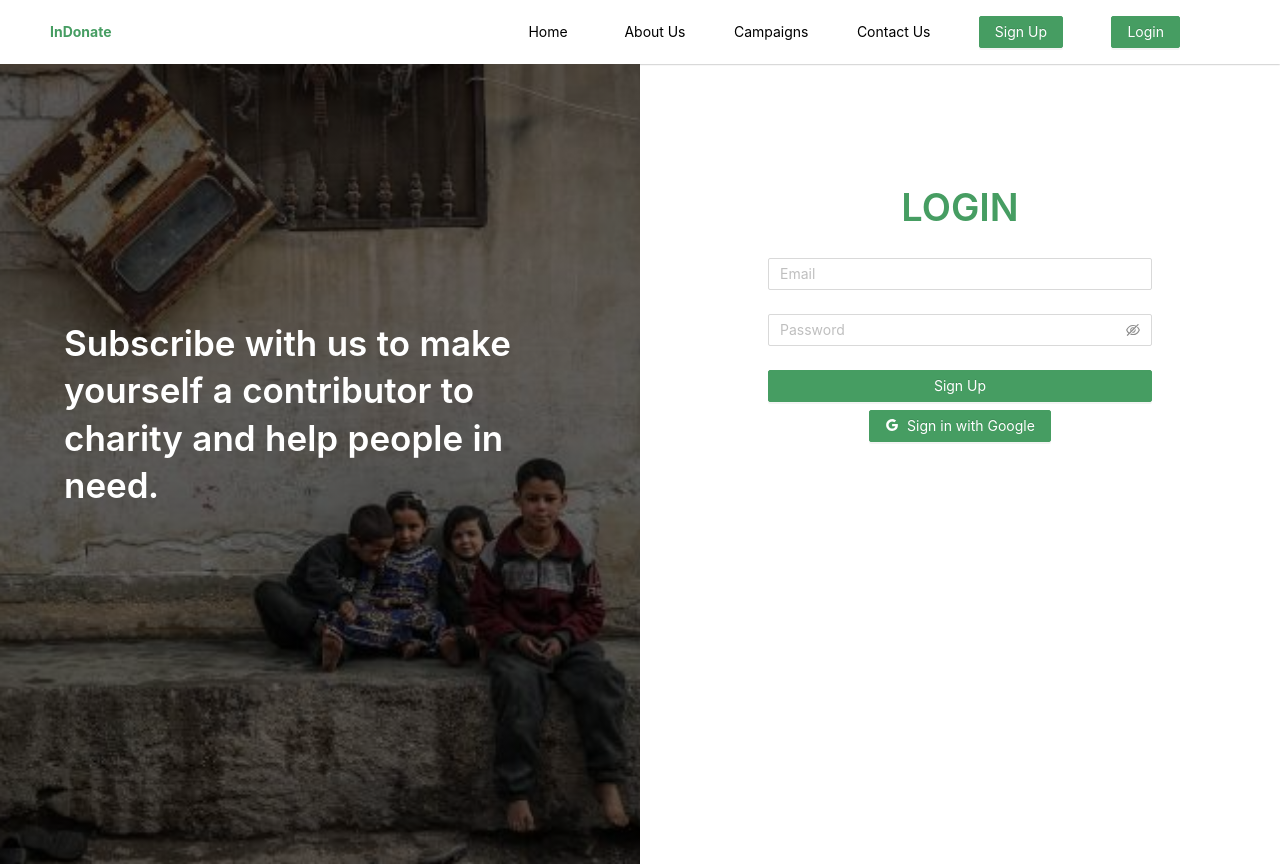
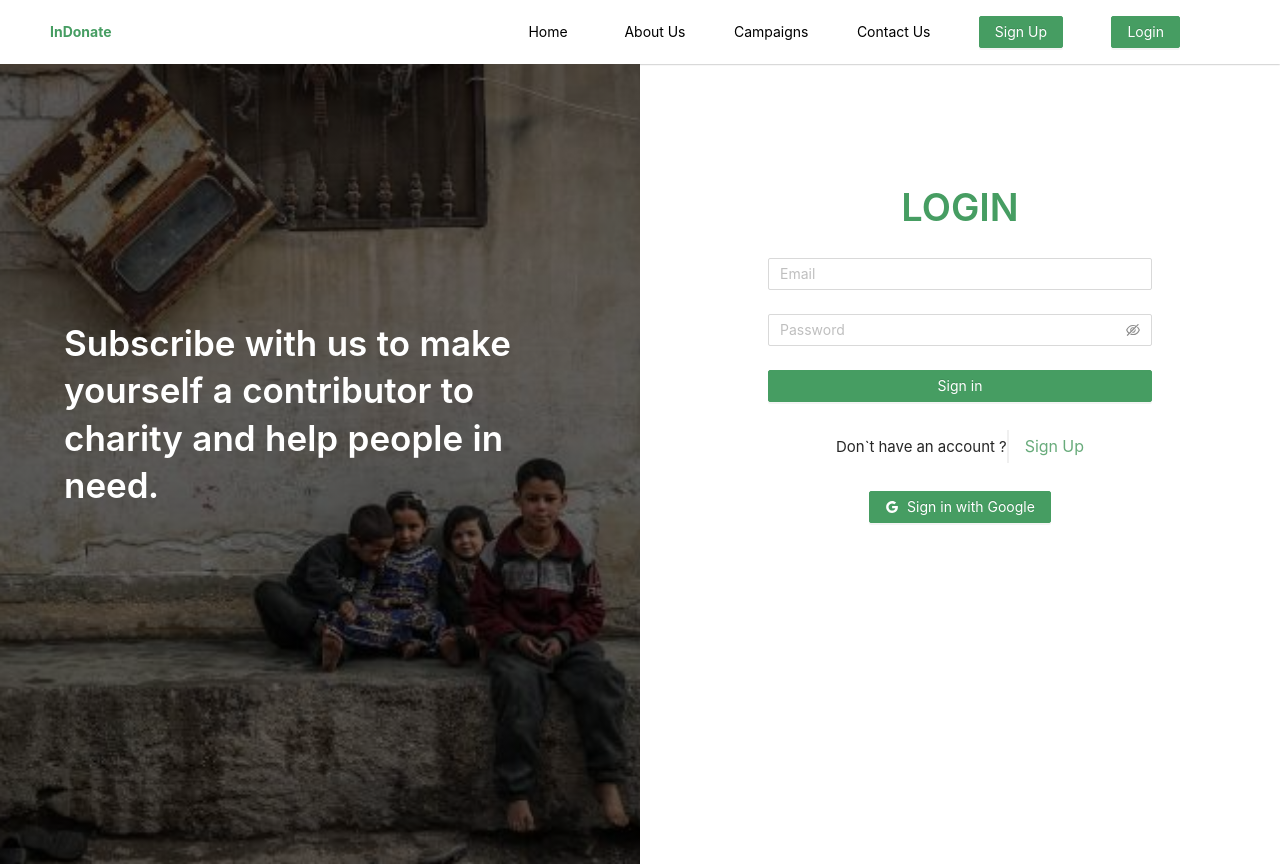
Before and after one commit to GSG-G11/Indonate, a React (Create React App) app in the folder client/: page /login in a window 1280 px wide. Built offline with nearby package versions, Linux system fonts and the light colour scheme; no server answers.

Commit message:
change size of register options Relates #84

```diff
--- a/client/src/components/common/SignForm.jsx
+++ b/client/src/components/common/SignForm.jsx
@@ -134,9 +134,8 @@ function SignForm({ getUserInfo, type }) {
           <Password placeholder="Confirm password" />
         </Item>
       ) : null}
-
       <Button className="sign-up-btn" type="primary" htmlType="submit">
-        Sign Up
+        { type === 'register' ? 'Sign up' : 'Sign in'}
       </Button>
     </Form>
   );
--- a/client/src/pages/signin/index.jsx
+++ b/client/src/pages/signin/index.jsx
@@ -4,6 +4,7 @@ import {
   Typography,
   message,
   Space,
+  Anchor,
 } from 'antd';
 import { useDispatch } from 'react-redux';
 import { GoogleOutlined } from '@ant-design/icons';
@@ -12,7 +13,9 @@ import { sign } from '../../redux/feature/user/userSlice';
 import '../signup/style.less';
 import SignForm from '../../components/common/SignForm';
 
-const { Title } = Typography;
+const { Link } = Anchor;
+
+const { Title, Text } = Typography;
 
 function Signin() {
   const dispatch = useDispatch();
@@ -51,7 +54,16 @@ function Signin() {
           >
             LOGIN
           </Title>
-          <SignForm getUserInfo={login} type="login" />
+          <SignForm getUserInfo={login} items="login" />
+          <div className="register_option">
+            <Text>Don`t have an account ?</Text>
+            <Anchor affix={false}>
+              <Link
+                href="/signup"
+                title="Sign Up"
+              />
+            </Anchor>
+          </div>
           <Button type="primary" icon={<GoogleOutlined />}>
             Sign in with Google
           </Button>
--- a/client/src/pages/signup/index.jsx
+++ b/client/src/pages/signup/index.jsx
@@ -28,7 +28,7 @@ function SignUp() {
     try {
       const { data: { data } } = await axios.post('/api/signup', userInfo);
       dispatch(sign(data));
-      navigate('/');// home page
+      navigate('/');
       message.success(`Welcome ${data.name}`);
     } catch ({ response: { data: { message: errorMessage } } }) {
       message.error({
@@ -64,7 +64,7 @@ function SignUp() {
             <Anchor affix={false}>
               <Link
                 href="/login"
-                title="Sign in"
+                title="Sign In"
               />
             </Anchor>
           </div>
--- a/client/src/pages/signup/style.less
+++ b/client/src/pages/signup/style.less
@@ -96,10 +96,11 @@ h2.ant-typography {
     display: flex;
     align-items: center;
     justify-content: space-around;
-    margin-top: 20px;
+    font-size: 15px;
+    margin: 20px 20px;
 }
 
 .ant-anchor-link-title:only-child {
     color: #68ab7b;
-    margin-bottom: 10px;
+    font-size: 16px;
 }
```
